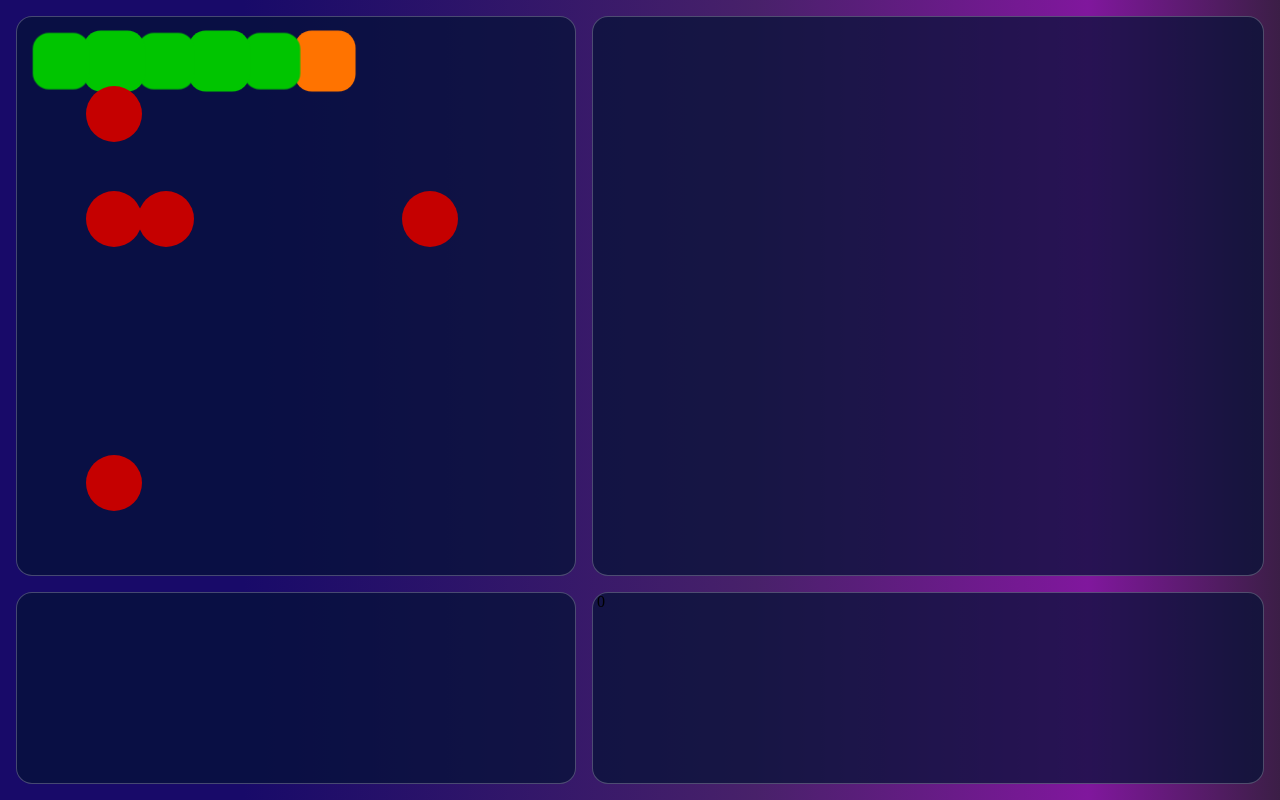
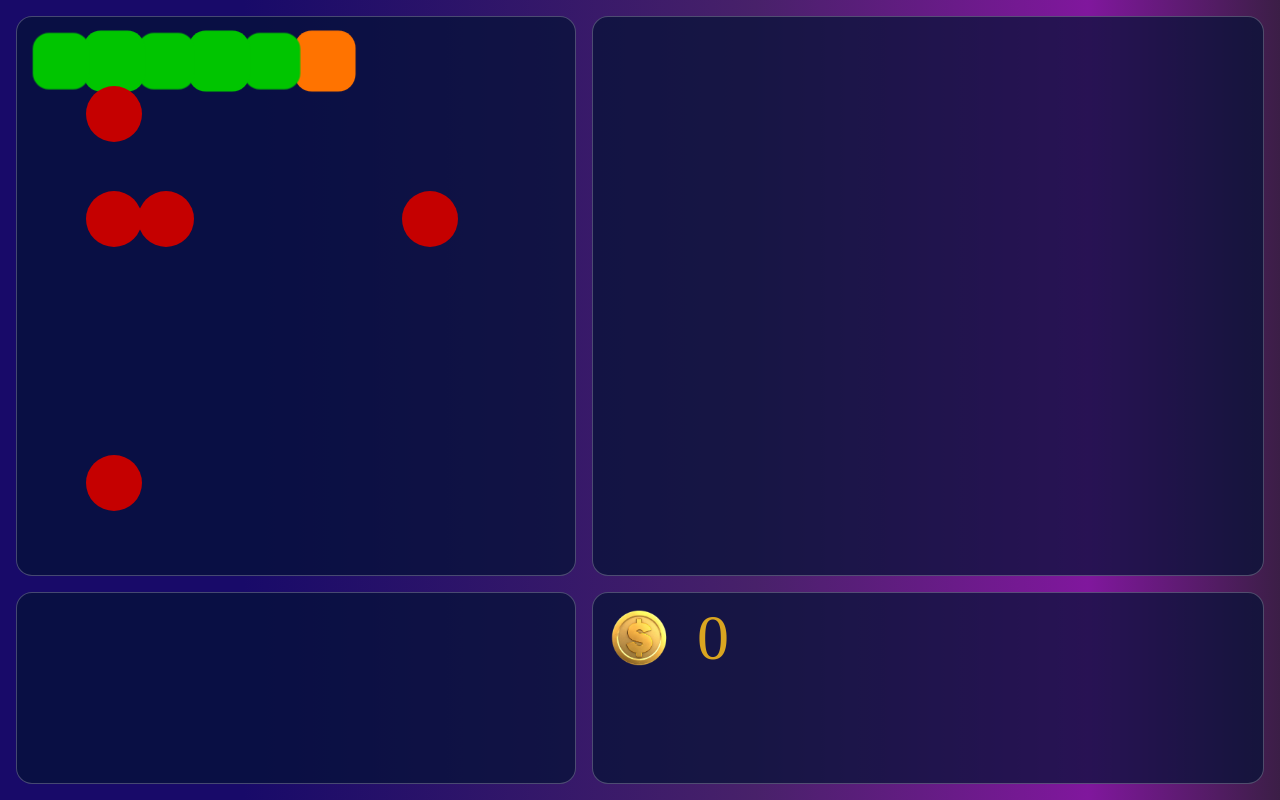
Before and after one commit to Aeoxx/Snake, a plain HTML site: page index.html in a window 1280 px wide. Drawn offline with Linux system fonts and the light colour scheme.

Commit message:
coin panel

```diff
--- a/index.html
+++ b/index.html
@@ -13,7 +13,7 @@
       <div class="block"></div>
       <div class="block">
         <div class="coin-panel">
-          <img src="" alt="">
+          <img class="coin-img" src="./src/img/Dollar-Gold-Coin-PNG.png" alt="">
           <span class="coins">0</span>
         </div>
       </div>
--- a/src/main.css
+++ b/src/main.css
@@ -52,7 +52,6 @@ body {
   height: 100%;
 }
 
-
 .head .in-snake {
   background-color: rgb(255, 115, 0);
 }
@@ -96,3 +95,17 @@ body {
   border-radius: 3rem;
   height: 100%;
 }
+
+.coin-panel {
+  width: 50%;
+  padding: 0.5rem;
+  display: flex;
+  align-items: center;
+  gap: 1rem;
+  color: goldenrod;
+  font-size: 4rem;
+}
+
+.coin-img {
+  width: 5rem;
+}
--- a/src/main.js
+++ b/src/main.js
@@ -1,4 +1,5 @@
 const gameFieldNode = document.querySelector('.block.main')
+const coins = document.querySelector('.coins')
 
 const snake = {
   body: [
@@ -21,6 +22,7 @@ const game = {
 //
 //! render
 //
+
 const render = () => {
   gameFieldNode.innerHTML = '';
   gameFieldNode.innerHTML += `
@@ -73,6 +75,8 @@ const render = () => {
       b.style.animation = '2s snake2 infinite'
     }
   })
+
+  coins.innerHTML = game.coins
 }
 
 //
```
Also changed, not shown: src/img/Dollar-Gold-Coin-PNG.png (added).
